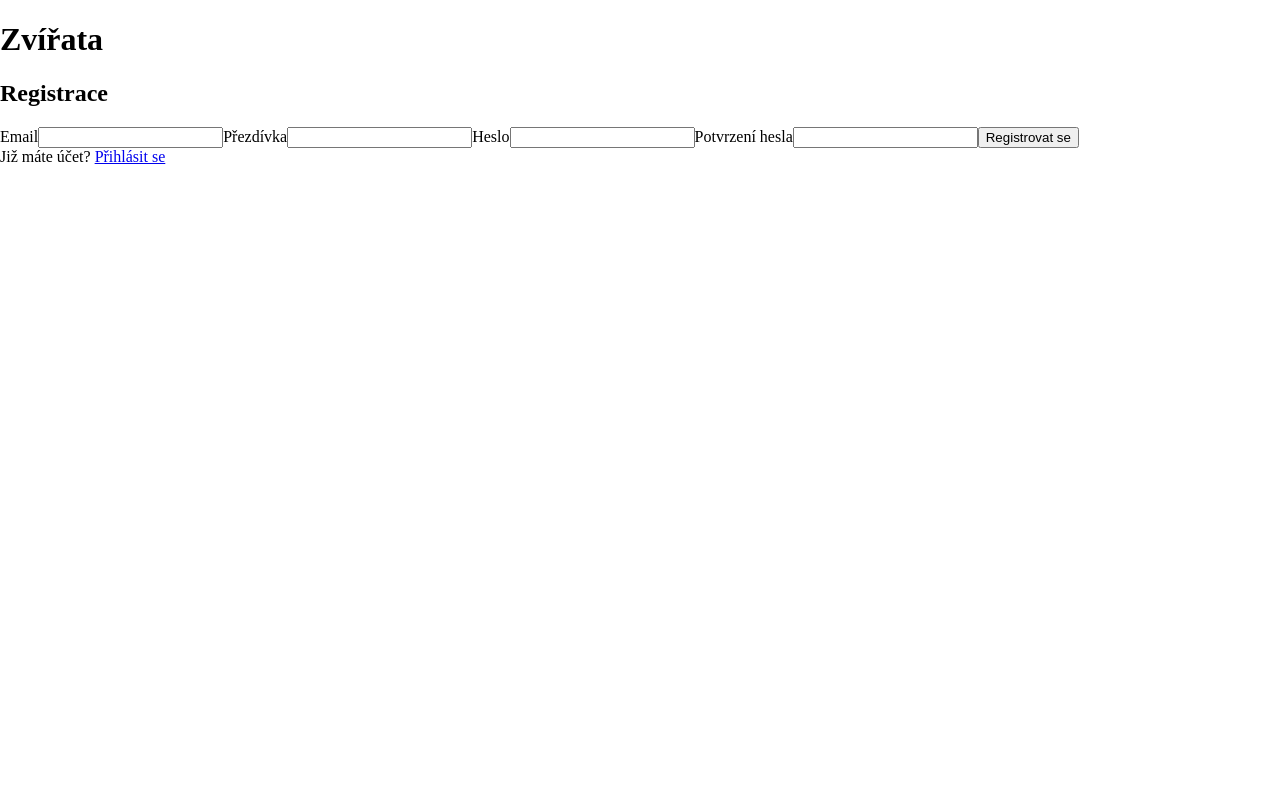
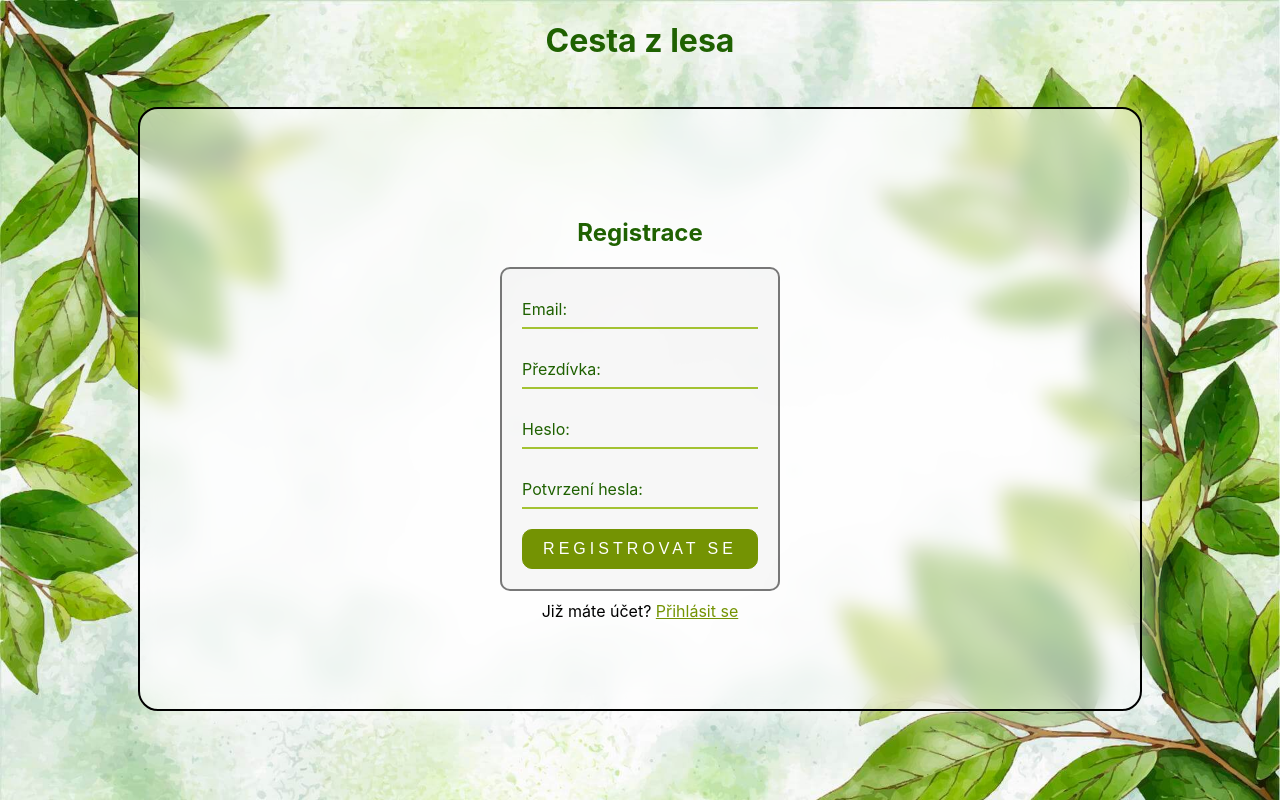
Before and after one commit to LenkaVer/cesta-z-lesa, a React (Create React App) app: page /signup in a window 1280 px wide. Built offline with nearby package versions, Linux system fonts and the light colour scheme; no server answers.

Commit message:
Add forms

```diff
--- a/src/ForgotPassword/index.jsx
+++ b/src/ForgotPassword/index.jsx
@@ -27,23 +27,36 @@ export const ForgotPassword = () => {
 
   return (
     <>
-      <div>
+      <div className="base_form_wrapper">
         <h2>Zapomenuté heslo</h2>
         {error && <div>{error}</div>}
         {message && <div>{message}</div>}
-        <form onSubmit={handleSubmit}>
-          <label>
-            Email
-            <input type="email" ref={emailRef} required />
-          </label>
+        <form className="base_form" onSubmit={handleSubmit}>
+          <div className="base_form__box">
+            <input
+              id="email-newpassword"
+              type="email"
+              placeholder=" "
+              ref={emailRef}
+              required
+            />
+            <label htmlFor="email-newpassword">Email:</label>
+          </div>
           <button disabled={loading}>Obnovit heslo</button>
         </form>
+
         <div>
-          <Link to="/login">Přihlásit se</Link>
+          <Link className="link" to="/login">
+            Přihlásit se
+          </Link>
         </div>
-      </div>
-      <div>
-        Nemáte ještě účet? <Link to="/signup">Zaregistrujte se</Link>
+
+        <div>
+          Nemáte ještě účet?
+          <Link className="link link-left-space" to="/signup">
+            Zaregistrujte se
+          </Link>
+        </div>
       </div>
     </>
   );
--- a/src/Login/index.jsx
+++ b/src/Login/index.jsx
@@ -20,35 +20,62 @@ export const Login = () => {
       setLoading(false);
       history.push('/game');
     } catch {
-      setError('Failed to log in');
+      setError('Přihlášení se nezdařilo');
       setLoading(false);
     }
   }
 
   return (
     <>
-      <div>
+      <div className="base_form_wrapper">
         <h2>Přihlášení</h2>
         {error && <div>{error}</div>}
-        <form onSubmit={handleSubmit}>
-          <label>
-            Email
-            <input type="email" ref={emailRef} required />
-          </label>
-          <label>
-            Heslo
-            <input type="password" ref={passwordRef} required />
-          </label>
+        <form className="base_form" onSubmit={handleSubmit}>
+          <div className="base_form__box">
+            <input
+              id="email"
+              type="email"
+              placeholder=" "
+              ref={emailRef}
+              required
+            />
+            <label htmlFor="email">Email:</label>
+            <div className="error">Zadejte validní email</div>
+          </div>
+          <div className="base_form__box">
+            <input
+              id="password"
+              type="password"
+              placeholder=" "
+              ref={passwordRef}
+              required
+            />
+            <label htmlFor="password">Heslo:</label>
+          </div>
           <button disabled={loading} type="submit">
             Přihlásit se
           </button>
         </form>
-        <div className="w-100 text-center mt-3">
-          <Link to="/forgot-password">Zapomněli jste heslo?</Link>
+
+        <div>
+          <Link className="link" to="/forgot-password">
+            Zapomněli jste heslo?
+          </Link>
         </div>
-      </div>
-      <div className="w-100 text-center mt-2">
-        Nemáte ještě účet? <Link to="/signup">Zaregistrujte se</Link>
+
+        <div>
+          Nemáte ještě účet?
+          <Link className="link link-left-space" to="/signup">
+            Zaregistrujte se
+          </Link>
+        </div>
+
+        <div>
+          Chcete pokračovat bez registrace?
+          <Link className="link link-left-space" to="/signup-anonymous">
+            Pokračovat bez registrace
+          </Link>
+        </div>
       </div>
     </>
   );
--- a/src/Profile/index.jsx
+++ b/src/Profile/index.jsx
@@ -20,6 +20,7 @@ export const Profile = () => {
 
   return (
     <>
+      <div className="base_form_wrapper">
         <div>
           <h2 className="text-center mb-4">Profil</h2>
           {error && <div>{error}</div>}
@@ -31,6 +32,7 @@ export const Profile = () => {
             Odhlásit se
           </button>
         </div>
+      </div>
     </>
   );
 };
--- a/src/SetUser/index.jsx
+++ b/src/SetUser/index.jsx
@@ -4,9 +4,17 @@ import { Link } from 'react-router-dom';
 export const SetUser = () => {
   return (
     <>
-      <Link to="/login">Přihlásit se</Link>
-      <Link to="/signup">Registrovat se</Link>
-      <Link to="/signup-anonymous">Pokračovat bez registrace</Link>
+      <div className="base_form_wrapper">
+        <Link className="link" to="/login">
+          Přihlásit se
+        </Link>
+        <Link className="link" to="/signup">
+          Registrovat se
+        </Link>
+        <Link className="link" to="/signup-anonymous">
+          Pokračovat bez registrace
+        </Link>
+      </div>
     </>
   );
 };
--- a/src/Signup/index.jsx
+++ b/src/Signup/index.jsx
@@ -1,6 +1,7 @@
 import React, { useRef, useState } from 'react';
 import { useAuth } from './../Auth/AuthContext';
 import { Link, useHistory } from 'react-router-dom';
+import { db } from './../firebase';
 
 export const Signup = () => {
   const emailRef = useRef();
@@ -9,7 +10,10 @@ export const Signup = () => {
   const usernameRef = useRef();
   const { signup, createUserData } = useAuth();
   const [error, setError] = useState('');
+  const [errorUsername, setErrorUsername] = useState('');
   const [loading, setLoading] = useState(false);
+  const [cannotContinue, setCannotContinue] = useState(true);
+  const [username, setUsername] = useState('');
   const history = useHistory();
 
   async function handleSubmit(e) {
@@ -39,36 +43,96 @@ export const Signup = () => {
       setLoading(false);
     }
   }
+  const handleUsernameChanged = (e) => {
+    if (e.target.value !== '') {
+      db.collection('users')
+        .where('username', '==', e.target.value)
+        .get()
+        .then((querySnapshot) => {
+          if (querySnapshot.docs.length > 0) {
+            setErrorUsername('Uživatel s danou přezdívkou již existuje');
+            setCannotContinue(true);
+          } else {
+            setCannotContinue(false);
+            setErrorUsername('');
+          }
+        });
+    } else {
+      setCannotContinue(true);
+      setErrorUsername('Zadejte přezdívku');
+    }
+
+    setUsername(e.target.value);
+    usernameRef.current.setCustomValidity(errorUsername);
+  };
 
   return (
     <>
-      <div>
-        <h2 className="text-center mb-4">Registrace</h2>
+      <div className="base_form_wrapper">
+        <h2>Registrace</h2>
         {error && <div>{error}</div>}
-        <form onSubmit={handleSubmit}>
-          <label>
-            Email
-            <input type="email" ref={emailRef} required />
-          </label>
-          <label>
-            Přezdívka
-            <input type="text" ref={usernameRef} required />
-          </label>
-          <label>
-            Heslo
-            <input type="password" ref={passwordRef} required />
-          </label>
-          <label>
-            Potvrzení hesla
-            <input type="password" ref={passwordConfirmRef} required />
-          </label>
-          <button disabled={loading} type="submit">
+        <form className="base_form" onSubmit={handleSubmit}>
+          <div className="base_form__box">
+            <input
+              id="email-signup"
+              type="email"
+              placeholder=" "
+              ref={emailRef}
+              required
+            />
+            <label htmlFor="" email-signup>
+              Email:
+            </label>
+            <div className="error">Zadejte validní email</div>
+          </div>
+          <div className="base_form__box">
+            <input
+              id="nickname-signup"
+              type="text"
+              onChange={handleUsernameChanged}
+              value={username}
+              ref={usernameRef}
+              placeholder=" "
+              required
+            />
+            <label htmlFor="nickname-signup">Přezdívka:</label>
+            {errorUsername && <div className="error">{errorUsername}</div>}
+          </div>
+          <div className="base_form__box">
+            <input
+              id="password-signup"
+              type="password"
+              ref={passwordRef}
+              placeholder=" "
+              required
+              minLength="6"
+            />
+            <label htmlFor='"password-signup"'>Heslo:</label>
+            <div className="error">Heslo musí mít nejméně 6 znaků</div>
+          </div>
+          <div className="base_form__box">
+            <input
+              id="password-confirm"
+              type="password"
+              ref={passwordConfirmRef}
+              placeholder=" "
+              required
+              minLength="6"
+            />
+            <label htmlFor="password-confirm">Potvrzení hesla:</label>
+            <div className="error">Heslo musí mít nejméně 6 znaků</div>
+          </div>
+          <button disabled={loading || cannotContinue} type="submit">
             Registrovat se
           </button>
         </form>
-      </div>
-      <div>
-        Již máte účet? <Link to="/login">Přihlásit se</Link>
+
+        <div>
+          Již máte účet?{' '}
+          <Link className="link" to="/login">
+            Přihlásit se
+          </Link>
+        </div>
       </div>
     </>
   );
--- a/src/SignupAnonymous/index.jsx
+++ b/src/SignupAnonymous/index.jsx
@@ -1,12 +1,15 @@
 import React, { useRef, useState } from 'react';
 import { useAuth } from '../Auth/AuthContext';
 import { Link, useHistory } from 'react-router-dom';
+import { db } from './../firebase';
 
 export const SignupAnonymous = () => {
-  const usernameRef = useRef();
   const { signupAnonymous, createUserData } = useAuth();
   const [error, setError] = useState('');
+  const [cannotContinue, setCannotContinue] = useState(true);
   const [loading, setLoading] = useState(false);
+  const [username, setUsername] = useState('');
+  const usernameRef = useRef();
   const history = useHistory();
 
   async function handleSubmit(e) {
@@ -29,26 +32,66 @@ export const SignupAnonymous = () => {
     }
   }
 
+  const handleUsernameChanged = (e) => {
+    if (e.target.value !== '') {
+      db.collection('users')
+        .where('username', '==', e.target.value)
+        .get()
+        .then((querySnapshot) => {
+          if (querySnapshot.docs.length > 0) {
+            setError('Uživatel s danou přezdívkou již exituje');
+            setCannotContinue(true);
+          } else {
+            setCannotContinue(false);
+            setError('');
+          }
+        })
+        .catch((error) => {
+          console.log('Error getting documents: ', error);
+        });
+    } else {
+      setCannotContinue(true);
+      setError('Zadejte přezdívku');
+    }
+    setUsername(e.target.value);
+    usernameRef.current.setCustomValidity(error);
+  };
+
   return (
     <>
-      <div>
-        <h2 className="text-center mb-4">Bez registrace</h2>
-        {error && <div>{error}</div>}
-        <form onSubmit={handleSubmit}>
-          <label>
-            Přezdívka
-            <input type="text" ref={usernameRef} required />
-          </label>
-          <button disabled={loading} type="submit">
+      <div className="base_form_wrapper">
+        <h2>Bez registrace</h2>
+
+        <form className="base_form" onSubmit={handleSubmit}>
+          <div className="base_form__box">
+            <input
+              id="nickname-anonymously"
+              onChange={handleUsernameChanged}
+              value={username}
+              type="text"
+              placeholder=" "
+              ref={usernameRef}
+              required
+            />
+            <label htmlFor="nickname-anonymously">Přezdívka:</label>
+            {error && <div className="error">{error}</div>}
+          </div>
+          <button disabled={loading || cannotContinue} type="submit">
             Pokračovat
           </button>
         </form>
-      </div>
-      <div>
-        Již máte účet? <Link to="/login">Přihlásit se</Link>
-      </div>
-      <div>
-        <Link to="/signup">Registrovat se</Link>
+
+        <div>
+          Již máte účet?
+          <Link className="link link-left-space" to="/login">
+            Přihlásit se
+          </Link>
+        </div>
+        <div>
+          <Link className="link" to="/signup">
+            Registrovat se
+          </Link>
+        </div>
       </div>
     </>
   );
--- a/src/Topbar/index.jsx
+++ b/src/Topbar/index.jsx
@@ -3,7 +3,7 @@ import { useAuth } from './../Auth/AuthContext';
 import { useHistory } from 'react-router-dom';
 
 export const Topbar = () => {
-  const { currentUser, currentUserData, logout } = useAuth();
+  const { currentUser, currentUserData, logout, updateUserData } = useAuth();
   const [error, setError] = useState('');
   const history = useHistory();
 
@@ -17,18 +17,27 @@ export const Topbar = () => {
       setError('Failed to log out');
     }
   }
+
+  const handleNewGame = () => {
+    currentUserData.currentGame = null;
+    updateUserData(currentUser.uid, currentUserData);
+  };
+
   return (
-    <div>
-      <h1>Zvířata</h1>
+    <div className="base_form_wrapper">
+      <h1 style={{ textAlign: 'center', color: '#1f6101' }}>Cesta z lesa</h1>
       {error ? <div>{error}</div> : null}
       {currentUser && currentUserData ? (
         <>
           <div>
             {currentUserData.username} ({currentUserData.points})
           </div>
-          <button variant="link" onClick={handleLogout}>
-            Odhlásit se
-          </button>
+          <div>
+            <button variant="link" onClick={handleLogout}>
+              Odhlásit se
+            </button>
+            <button onClick={handleNewGame}>Nová hra</button>
+          </div>
         </>
       ) : null}
     </div>
--- a/src/UpdateProfile/index.jsx
+++ b/src/UpdateProfile/index.jsx
@@ -61,7 +61,7 @@ export const UpdateProfile = () => {
             <input
               type="password"
               ref={passwordRef}
-              placeholder="Pro zachování hesla nechte prázdé"
+              placeholder="Pro zachování hesla nechte prázdné"
             />
           </label>
 
@@ -70,11 +70,11 @@ export const UpdateProfile = () => {
             <input
               type="password"
               ref={passwordConfirmRef}
-              placeholder="Pro zachování hesla nechte prázdé"
+              placeholder="Pro zachování hesla nechte prázdné"
             />
           </label>
 
-          <button disabled={loading} className="w-100" type="submit">
+          <button disabled={loading} type="submit">
             Update
           </button>
         </form>
--- a/src/index.css
+++ b/src/index.css
@@ -1,3 +1,166 @@
 body {
   margin: 0;
+  font-family: -apple-system, BlinkMacSystemFont, 'Segoe UI', 'Roboto', 'Oxygen',
+    'Ubuntu', 'Cantarell', 'Fira Sans', 'Droid Sans', 'Helvetica Neue',
+    sans-serif;
+  min-height: 100vh;
+  width: 100vw;
+  background-image: url('./images/backbround.jpg');
+  background-size: cover;
+  background-repeat: no-repeat;
 }
+
+.main {
+  width: 1400px;
+  height: 600px;
+  background-color: rgba(255, 255, 255, 0.63);
+  backdrop-filter: blur(10px);
+  margin: auto;
+  margin-top: 2%;
+  border-radius: 20px;
+  box-shadow: 7px 8px 26px 0px rgba(255, 255, 255, 0.6);
+  max-width: 1400px;
+  border: 2px solid black;
+}
+
+.base_form_wrapper {
+  display: flex;
+  flex-direction: column;
+  align-items: center;
+  height: 100%;
+  justify-content: center;
+}
+
+.base_form_wrapper h2 {
+  color: #1f6101;
+}
+
+.base_form {
+  display: flex;
+  flex-direction: column;
+  max-width: 400px;
+  padding: 20px;
+  border: 2px solid rgba(0, 0, 0, 0.516);
+  background-color: rgba(0, 0, 0, 0.029);
+  border-radius: 10px;
+  margin-bottom: 10px;
+}
+
+.base_form .base_form__box {
+  position: relative;
+  margin-bottom: 20px;
+}
+
+.base_form .base_form__box input {
+  width: 100%;
+  padding: 10px 0;
+  font-size: 16px;
+  color: #1f6101;
+  border: none;
+  border-bottom: 2px solid #a3c232;
+  outline: none;
+  background: transparent;
+}
+
+.base_form .base_form__box input:focus {
+  border-bottom: 2px solid #1f6101;
+}
+
+.base_form .base_form__box label {
+  position: absolute;
+  top: 0;
+  left: 0;
+  padding: 10px 0;
+  font-size: 16px;
+  color: #1f6101;
+  pointer-events: none;
+  transition: 0.5s;
+}
+
+.base_form .base_form__box input:focus ~ label,
+.base_form .base_form__box input:valid ~ label {
+  top: -20px;
+  left: 0;
+  color: #1f6101;
+  font-size: 12px;
+}
+.base_form .base_form__box input:not(:placeholder-shown):invalid ~ label {
+  top: -20px;
+  left: 0;
+  color: rgb(201, 13, 13);
+  font-size: 12px;
+}
+
+.base_form button {
+  position: relative;
+  cursor: pointer;
+  width: 100%;
+  padding: 10px 20px;
+  color: white;
+  background-color: #749303;
+  font-size: 16px;
+  text-transform: uppercase;
+  transition: 0.5s;
+  letter-spacing: 4px;
+  border: 1px solid #749303;
+  border-radius: 10px;
+}
+
+.base_form button:hover {
+  background-color: #1f6101;
+  border: 1px solid #1f6101;
+}
+
+.base_form .error {
+  display: none;
+  color: rgb(201, 13, 13);
+  margin-top: 2px;
+  font-size: 12px;
+}
+
+.base_form .base_form__box input:not(:placeholder-shown):invalid ~ .error {
+  display: block;
+}
+
+.link {
+  color: #749303;
+}
+.link.link-left-space {
+  margin-left: 5px;
+}
+
+.link:hover,
+.link:active,
+.link:focus {
+  color: #1f6101;
+}
+
+@media (max-width: 1450px) {
+  .main {
+    width: 1000px;
+  }
+}
+
+@media (max-width: 1100px) {
+  .main {
+    width: 700px;
+  }
+}
+
+@media (max-width: 720px) {
+  .main {
+    width: 500px;
+  }
+}
+
+@media (max-width: 510px) {
+  .main {
+    width: 360px;
+  }
+}
+
+@media (max-width: 330px) {
+  .main {
+    width: 320px;
+  }
+}
--- a/src/index.jsx
+++ b/src/index.jsx
@@ -20,6 +20,7 @@ function App() {
     <AuthProvider>
       <Router>
         <Topbar></Topbar>
+        <main className="main">
           <Switch>
             <Route exact path="/" component={Home} />
             <PrivateRoute path="/profile" component={Profile} />
@@ -31,6 +32,7 @@ function App() {
             <Route path="/signup-anonymous" component={SignupAnonymous} />
             <Route path="/forgot-password" component={ForgotPassword} />
           </Switch>
+        </main>
       </Router>
     </AuthProvider>
   );
```
Also changed, not shown: src/Home/index.jsx (+9 -2 lines), src/images/backbround.jpg (added). Lines whose indentation alone changed are shown as unchanged.
